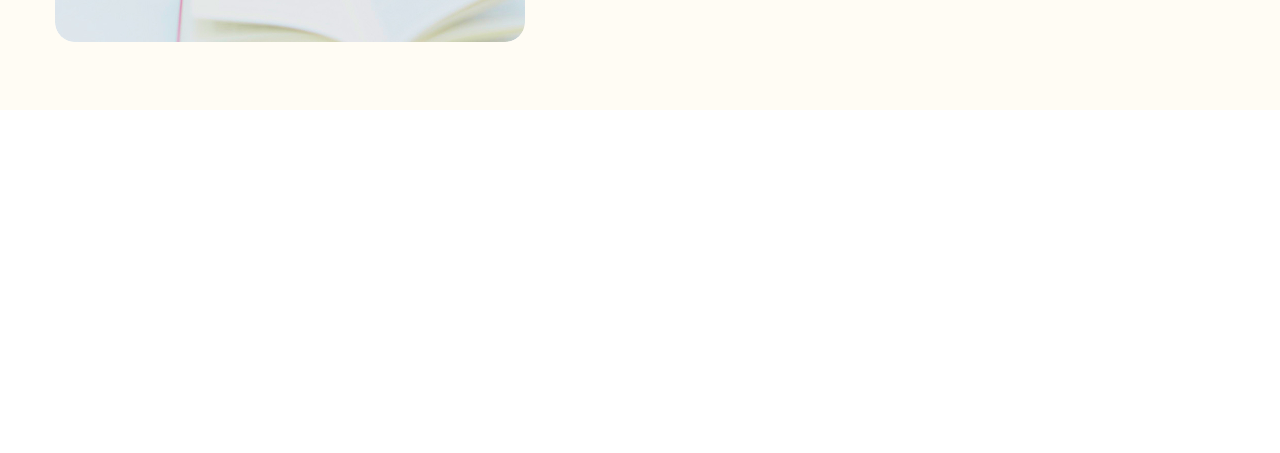
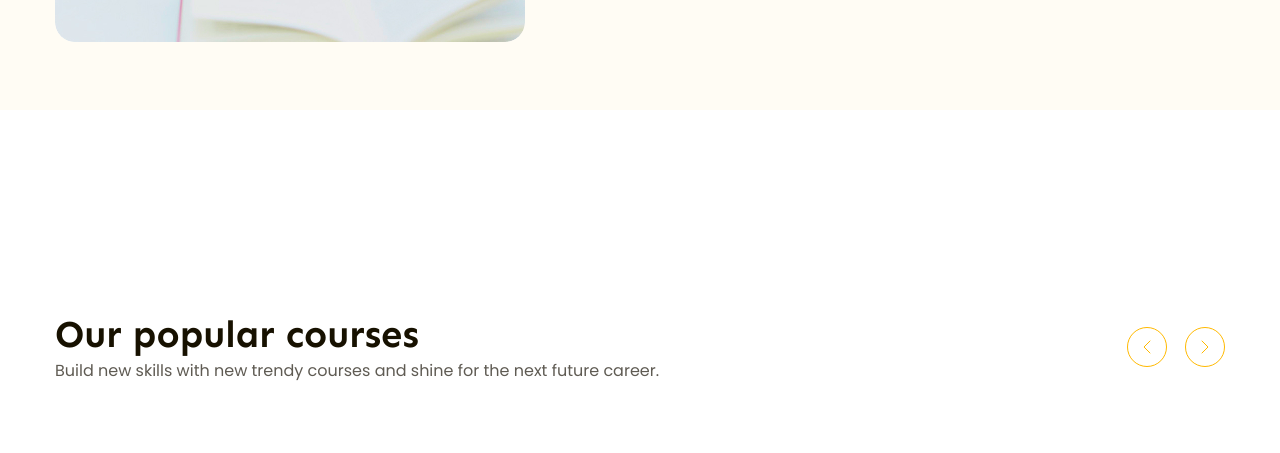
Before and after one commit to ISoaif/Figma-to-html, a plain HTML site: page index.html in a window 1280 px wide. Shown: the part 793-1246 px from the top of the page. Drawn offline with Linux system fonts and the light colour scheme.

Commit message:
Phần 5 làm phần trên popular

```diff
--- a/index.html
+++ b/index.html
@@ -54,6 +54,7 @@
 
     <!-- Phần main -->
     <main>
+      <!-- hero -->
       <div class="hero">
         <div class="main-content">
           <div class="body">
@@ -125,6 +126,32 @@
           </div>
         </div>
       </div>
+
+      <!-- popular -->
+       <div class="popular">
+        <div class="main-content">
+          <div class="popular-top">
+            <!-- popular left -->
+            <div class="info">
+              <h2 class="heading-lv2">Our popular courses</h2>
+              <p class="desc">Build new skills with new trendy courses and shine for the next future career.</p>
+            </div>
+            <!-- popular right -->
+               <div class="controls">
+                <button class="control-btn">
+                  <svg width="8" height="14" viewBox="0 0 8 14" fill="none" xmlns="http://www.w3.org/2000/svg">
+<path d="M7 1L1 7L7 13" stroke="currentColor" stroke-linecap="round" stroke-linejoin="round"/>
+</svg>
+                </button>
+                <button class="control-btn">
+                  <svg width="8" height="14" viewBox="0 0 8 14" fill="none" xmlns="http://www.w3.org/2000/svg">
+<path d="M1 1L7 7L1 13" stroke="currentColor" stroke-linecap="round" stroke-linejoin="round"/>
+</svg>
+
+                </button>
+               </div>
+        </div>
+       </div>
     </main>
   </body>
 </html>
--- a/style.css
+++ b/style.css
@@ -18,6 +18,15 @@ body {
 /* ---------------------------------------------- */
 a {
   text-decoration: none;
+}
+
+.heading-lv2 {
+  font-family: var(--font-heading);
+  font-weight: 700;
+  font-size: 3.8rem;
+  line-height: 1.27;
+  letter-spacing: -2%;
+  color: #171100;
 }
 
 .main-content {
@@ -247,7 +256,7 @@ a {
   margin-top: 48px;
 }
 
-.hero .stats{
+.hero .stats {
   margin-top: 8px;
 }
 
@@ -260,6 +269,48 @@ a {
   line-height: 1.23;
 }
 
-.hero .stats strong:nth-child(2){
+.hero .stats strong:nth-child(2) {
   margin-left: 28px;
 }
+
+/* ======================popular========================= */
+.popular {
+  padding: 65px 0;
+  margin-top: 135px;
+}
+
+.popular-top{
+  display: flex;
+  justify-content: space-between;
+  align-items: center;
+}
+
+.popular-top .desc {
+  font-weight: 400;
+  font-size: 1.8;
+  line-height: 1.67;
+  color: #5f5b53;
+}
+
+.popular-top .controls {
+  display: flex;
+  gap: 18px;
+}
+
+.popular-top .control-btn {
+  display: flex;
+  justify-content: center;
+  align-items: center;
+  background: transparent;
+  width: 40px;
+  height: 40px;
+  border-radius: 50%;
+  color: var(--primary-color);
+  border: 1px solid var(--primary-color);
+}
+
+.popular-top .control-btn:hover{
+  background-color: var(--primary-color);
+  color: #fff;
+  cursor: pointer;
+}
```
Also changed, not shown: asset/img/next.svg (added), asset/img/prev.svg (added).
